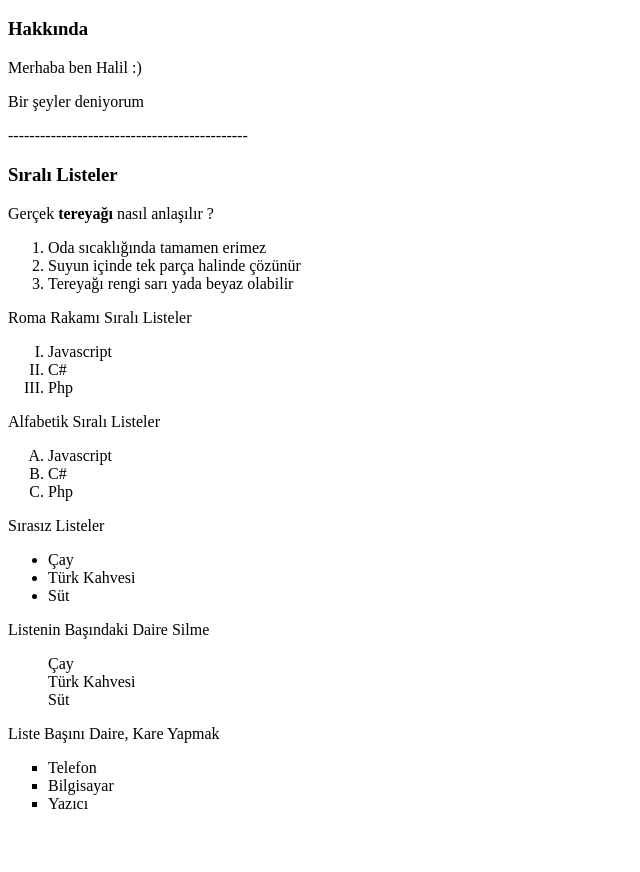
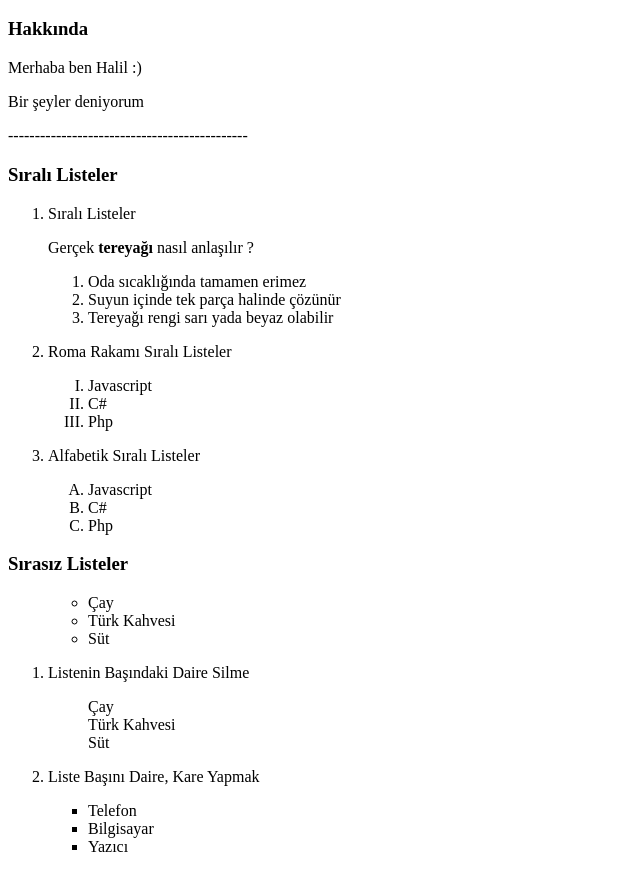
Before and after one commit to hlltk/kodluyoruzilkrepo, a plain HTML site: page index.html in a window 1280 px wide. Shown: the part 48-920 px from the top of the page, without its empty margins (0-640 px from the left). Before the commit the page ends 877 px from the top, so only its background shows below. Drawn offline with Linux system fonts and the light colour scheme.

Commit message:
html listeler alıştırmaları ve ödevi

```diff
--- a/index.html
+++ b/index.html
@@ -6,6 +6,8 @@
 <p>---------------------------------------------</p>
 <!-- Sıralı Listeler -->
 <h3>Sıralı Listeler</h3>
+<ol><!--Sıralı liste başlangıç -->
+<li><p>Sıralı Listeler</p></li>
 <p> Gerçek <b>tereyağı</b> nasıl anlaşılır ?</p>
 <ol>
     <li>Oda sıcaklığında tamamen erimez</li>
@@ -13,36 +15,43 @@
     <li>Tereyağı rengi sarı yada beyaz olabilir</li>
 </ol>
 <!-- Roma Rakamı ve Alfabetik Sıralı Listeler -->
-<p>Roma Rakamı Sıralı Listeler</p>
+<li><p>Roma Rakamı Sıralı Listeler</p></li>
 <ol type="I">
     <li>Javascript</li>
     <li>C#</li>
     <li>Php</li>
   </ol>
-  <p>Alfabetik Sıralı Listeler</p>
+<li><p>Alfabetik Sıralı Listeler</p></li>
   <ol type="A">
     <li>Javascript</li>
     <li>C#</li>
     <li>Php</li>
   </ol>
+</ol> <!--Sıralı liste kapanış -->
+
   <!-- Sırasız Listeler -->
-  <p>Sırasız Listeler</p>
+  <h3>Sırasız Listeler</h3>
+  <ol><!--Sırasız liste açılış -->
   <ul>
     <li>Çay</li>
     <li>Türk Kahvesi</li>
     <li>Süt</li>
   </ul>
+
   <!-- Listenin Başındaki Daire Silme -->
-  <p>Listenin Başındaki Daire Silme</p>
+<li><p>Listenin Başındaki Daire Silme</p></li>
   <ul style="list-style-type:none">
     <li>Çay</li>
     <li>Türk Kahvesi</li>
     <li>Süt</li>
   </ul>
+
   <!-- Liste Başını Daire, Kare Yapmak -->
-  <p>Liste Başını Daire, Kare Yapmak</p>
+<li><p>Liste Başını Daire, Kare Yapmak</p></li>
   <ul style="list-style-type:square">
     <li>Telefon</li>
     <li>Bilgisayar</li>
     <li>Yazıcı</li>
   </ul>
+
+</ol><!--Sırasız liste kapanış -->
```
